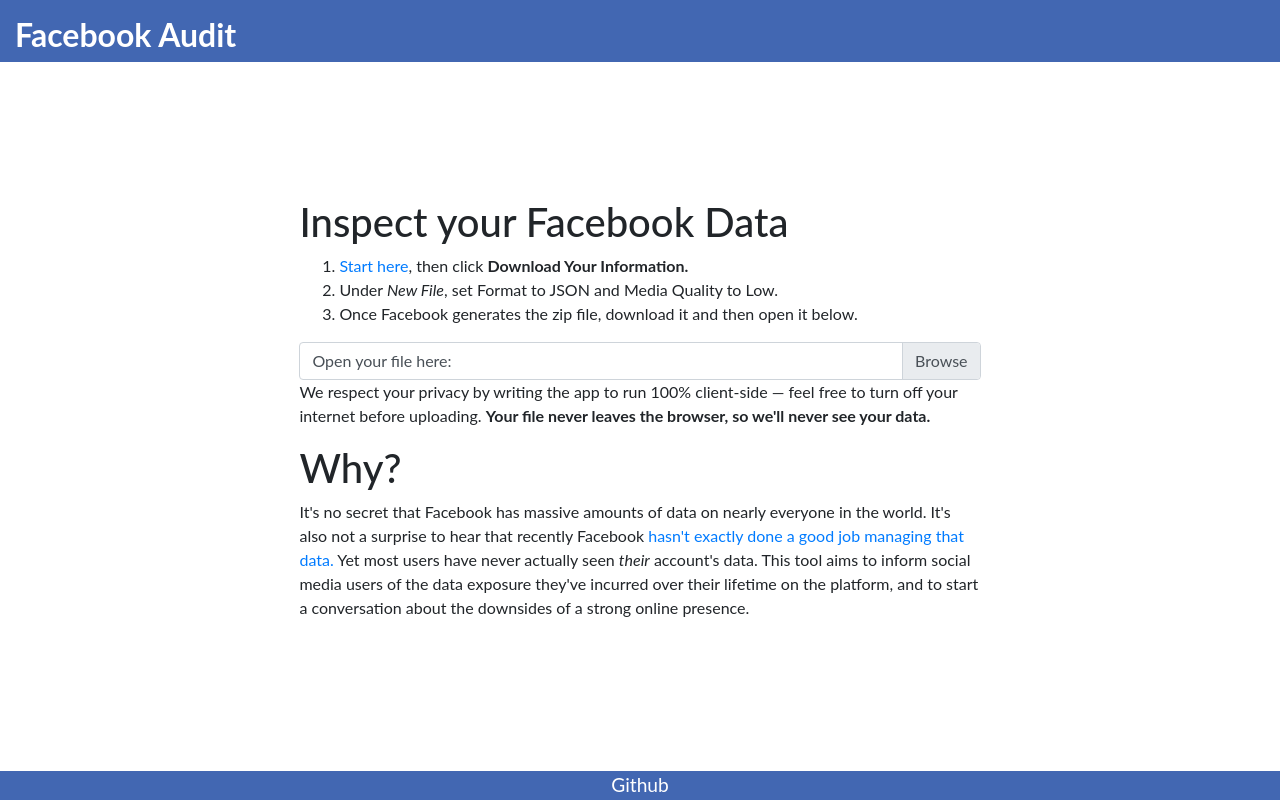
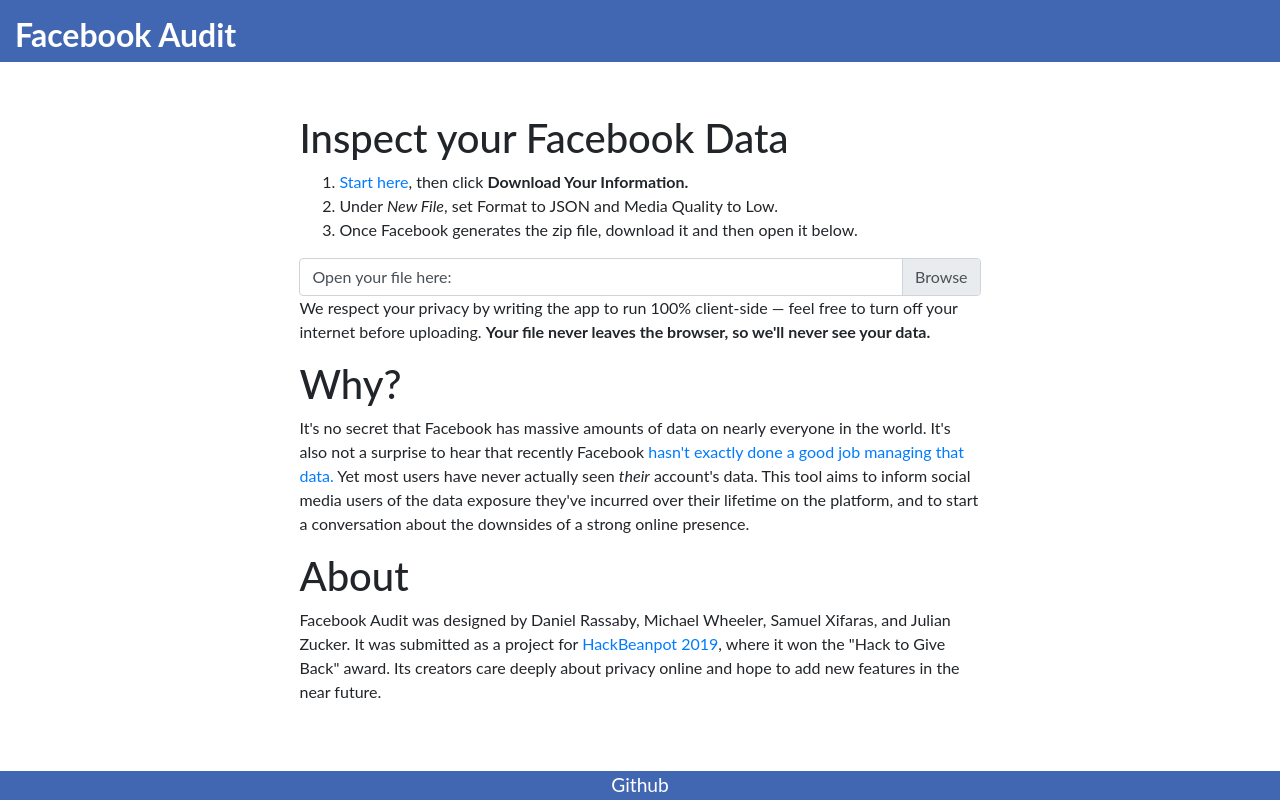
Before and after one commit to mikewheel/facebook-audit, a website: page index.html in a window 1280 px wide. Drawn offline with nearby package versions, Linux system fonts and the light colour scheme.

Commit message:
Added about section.

```diff
--- a/index.html
+++ b/index.html
@@ -64,6 +64,17 @@
           </div>
         </div>
 
+        <div class="row d-flex justify-content-center">
+          <div class="col-10 col-sm-8">
+            <h1>About</h1>
+            <p>
+              Facebook Audit was designed by Daniel Rassaby, Michael Wheeler, Samuel Xifaras, and Julian Zucker. It was
+              submitted as a project for <a href="http://hackbeanpot.com/">HackBeanpot 2019</a>, where it won the "Hack to Give Back" award.
+              Its creators care deeply about privacy online and hope to add new features in the near future.
+            </p>
+          </div>
+        </div>
+
       </main>
     </div>
   </div>
```
